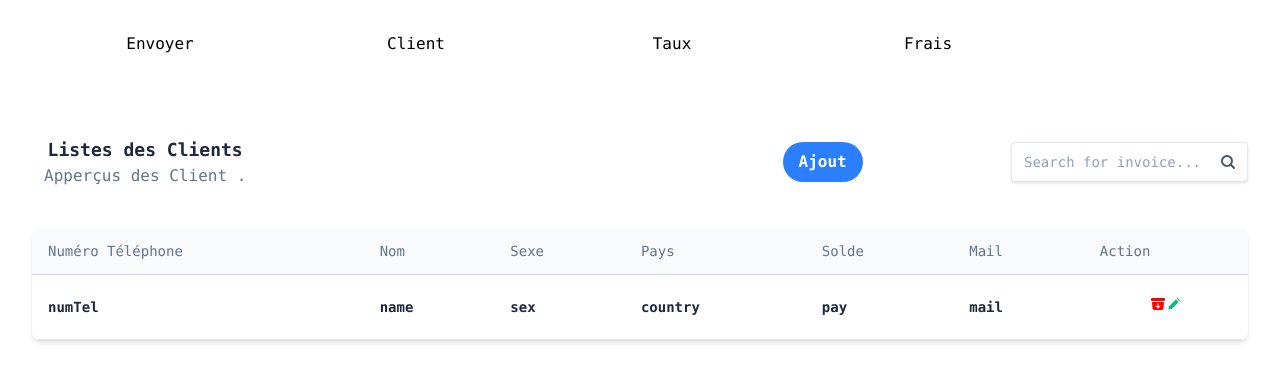
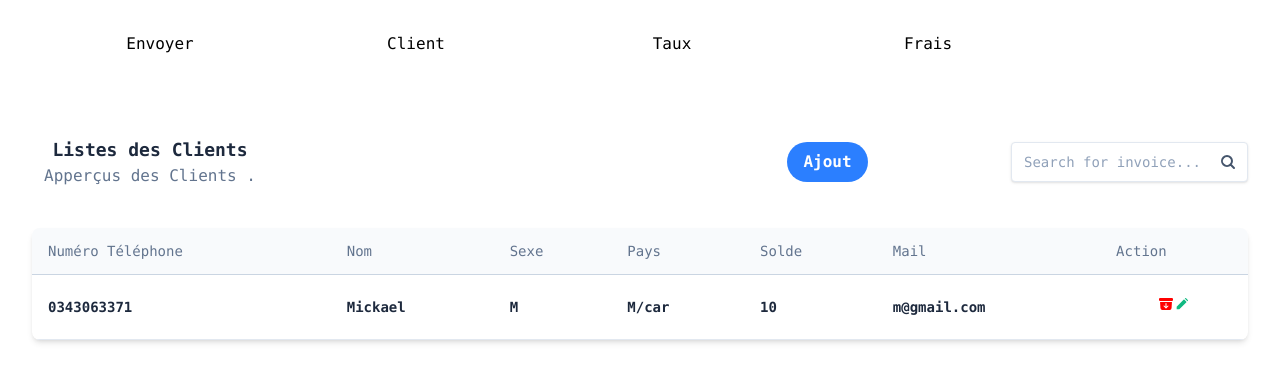
Before and after one commit to Mickael-Andjtv/MoneySender, a React (Vite) app: page / in a window 1280 px wide. Shown: the top 382 px of the page. Built offline with nearby package versions, Linux system fonts and the light colour scheme.

Commit message:
add action props of table

```diff
--- a/src/components/Pages/Client.tsx
+++ b/src/components/Pages/Client.tsx
@@ -22,6 +22,6 @@ const header = [
 
 export default  function Client(){
   return <>
-  <Table data={[initData]} header={header} title="Listes des Clients" name="Client"/>
+  <Table data={[initData]} header={header} title="Listes des Clients" name="Clients"/>
   </>
 }
--- a/src/components/Table.tsx
+++ b/src/components/Table.tsx
@@ -10,6 +10,7 @@ interface TableProps {
   header: Array<string>;
   title: string;
   name: string;
+  action: (data: DataClient | DataSend | DataSendCosts | DataRate) => void;
 }
 
 export default function Table({ data, header, title, name }: TableProps) {
@@ -89,9 +90,11 @@ export default function Table({ data, header, title, name }: TableProps) {
               >
                 {Object.keys(item).map((key) => {
                   return (
-                    <td className="p-4 py-5">
+                    <td className="p-4 py-5" key={key}>
                       <p className="block font-semibold text-sm text-slate-800">
-                        {key}
+                        {item[key] instanceof Date
+                          ? item[key].toLocaleDateString()
+                          : item[key]}
                       </p>
                     </td>
                   );
```
